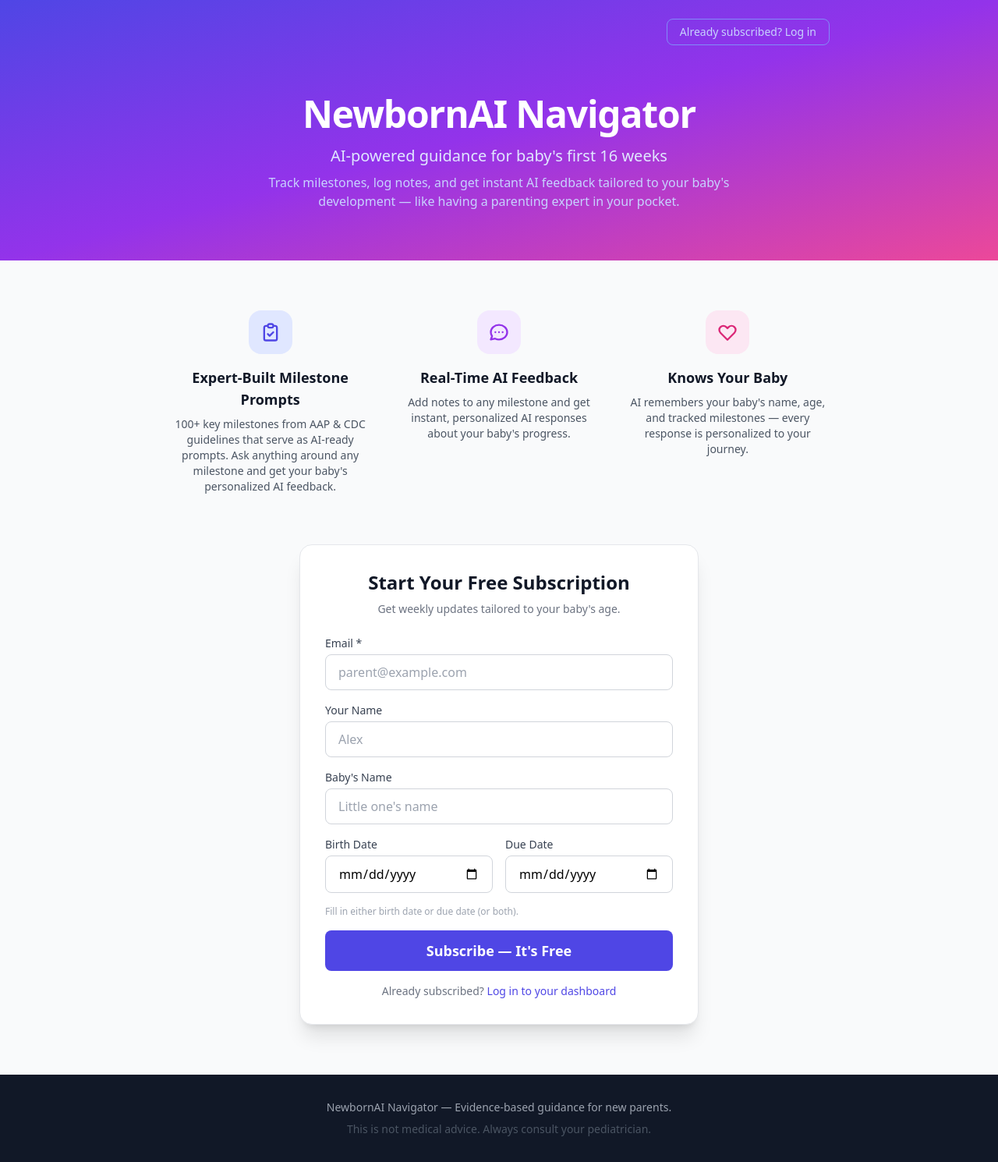
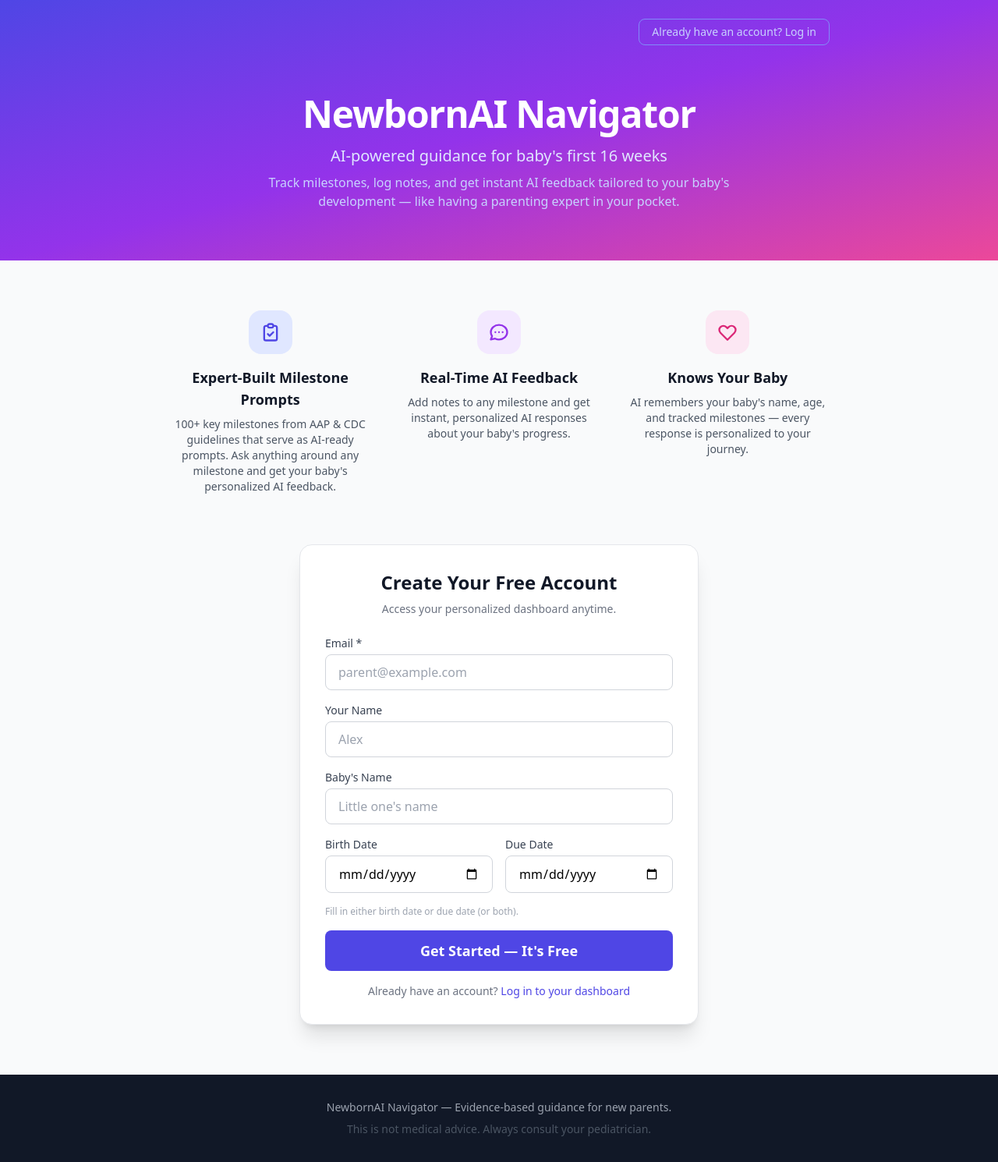
Before and after one commit to mtjones3/newborn-navigator, a FastAPI app: page / in a window 1280 px wide. Shown: the whole page at 78% size. Run offline with FastAPI, Linux system fonts and the light colour scheme; some libraries are stand-ins or nearby versions.

Commit message:
Update copy to focus on dashboard experience
- "Create Your Free Account" instead of "Subscription"
- "Access your personalized dashboard anytime"
- "Get Started" button instead of "Subscribe"
- "Already have an account?" instead of "subscribed"

Co-Authored-By: Claude Opus 4.5 <noreply@anthropic.com>

```diff
--- a/app/templates/public/landing.html
+++ b/app/templates/public/landing.html
@@ -7,7 +7,7 @@
 <div class="bg-gradient-to-br from-indigo-600 via-purple-600 to-pink-500 text-white">
     <nav class="max-w-4xl mx-auto px-6 pt-6 flex justify-end">
         <a href="/login" class="text-sm font-medium text-indigo-200 hover:text-white border border-indigo-400 rounded-lg px-4 py-1.5 hover:bg-white/10 transition">
-            Already subscribed? Log in
+            Already have an account? Log in
         </a>
     </nav>
     <div class="max-w-4xl mx-auto px-6 py-16 text-center">
@@ -58,8 +58,8 @@
     <!-- Signup Form -->
     <div id="signup" class="max-w-lg mx-auto">
         <div class="bg-white rounded-2xl shadow-xl border border-gray-200 p-8">
-            <h2 class="text-2xl font-bold text-gray-900 text-center mb-2">Start Your Free Subscription</h2>
-            <p class="text-sm text-gray-500 text-center mb-6">Get weekly updates tailored to your baby's age.</p>
+            <h2 class="text-2xl font-bold text-gray-900 text-center mb-2">Create Your Free Account</h2>
+            <p class="text-sm text-gray-500 text-center mb-6">Access your personalized dashboard anytime.</p>
 
             <form method="post" action="/subscribe" class="space-y-4">
                 <div>
@@ -95,11 +95,11 @@
                 <p class="text-xs text-gray-400">Fill in either birth date or due date (or both).</p>
                 <button type="submit"
                         class="w-full bg-indigo-600 text-white py-3 px-4 rounded-lg font-semibold hover:bg-indigo-700 focus:ring-2 focus:ring-indigo-500 focus:ring-offset-2 transition text-lg">
-                    Subscribe — It's Free
+                    Get Started — It's Free
                 </button>
             </form>
             <p class="mt-4 text-center text-sm text-gray-500">
-                Already subscribed? <a href="/login" class="text-indigo-600 hover:text-indigo-800 font-medium">Log in to your dashboard</a>
+                Already have an account? <a href="/login" class="text-indigo-600 hover:text-indigo-800 font-medium">Log in to your dashboard</a>
             </p>
         </div>
     </div>
```
